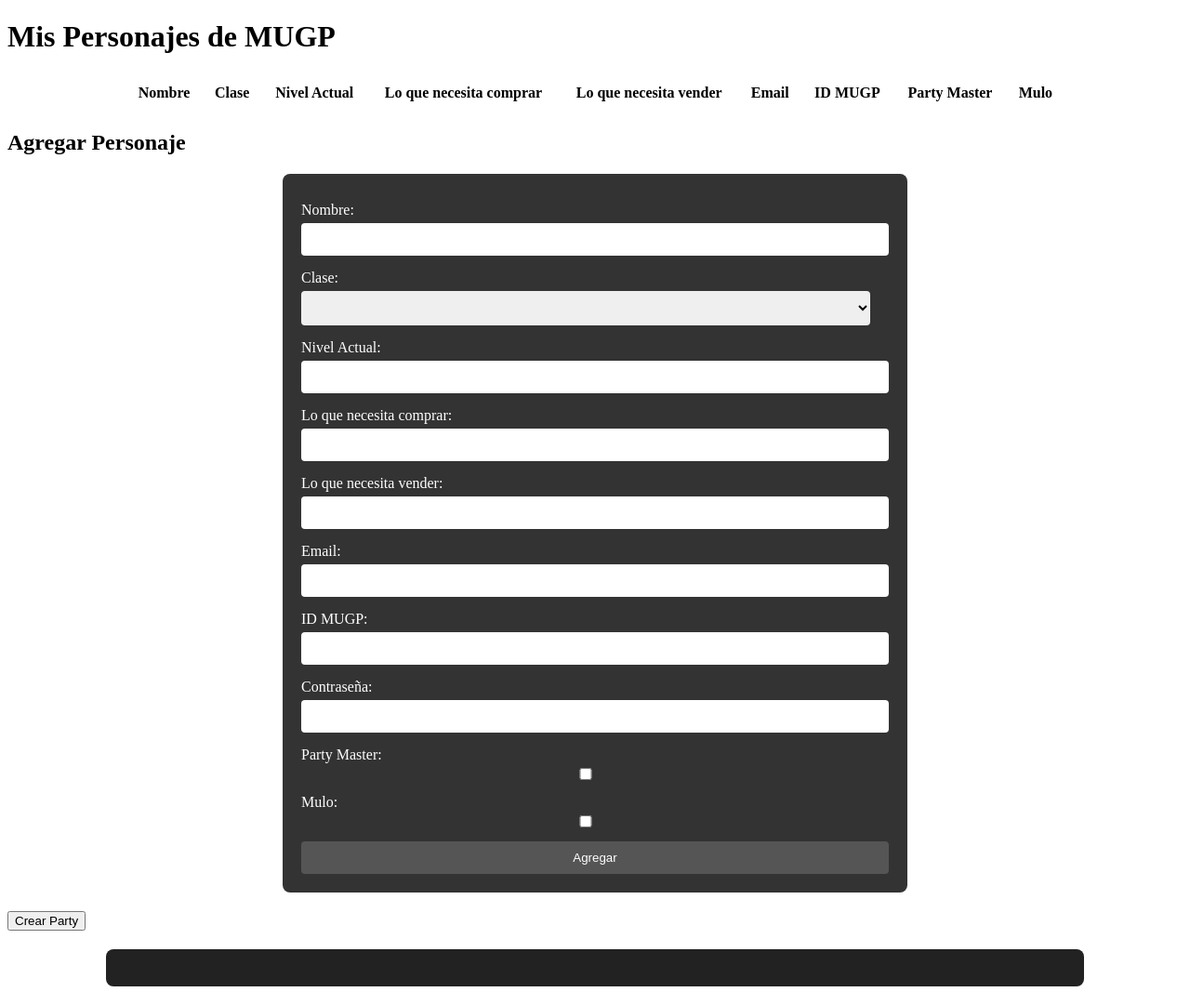
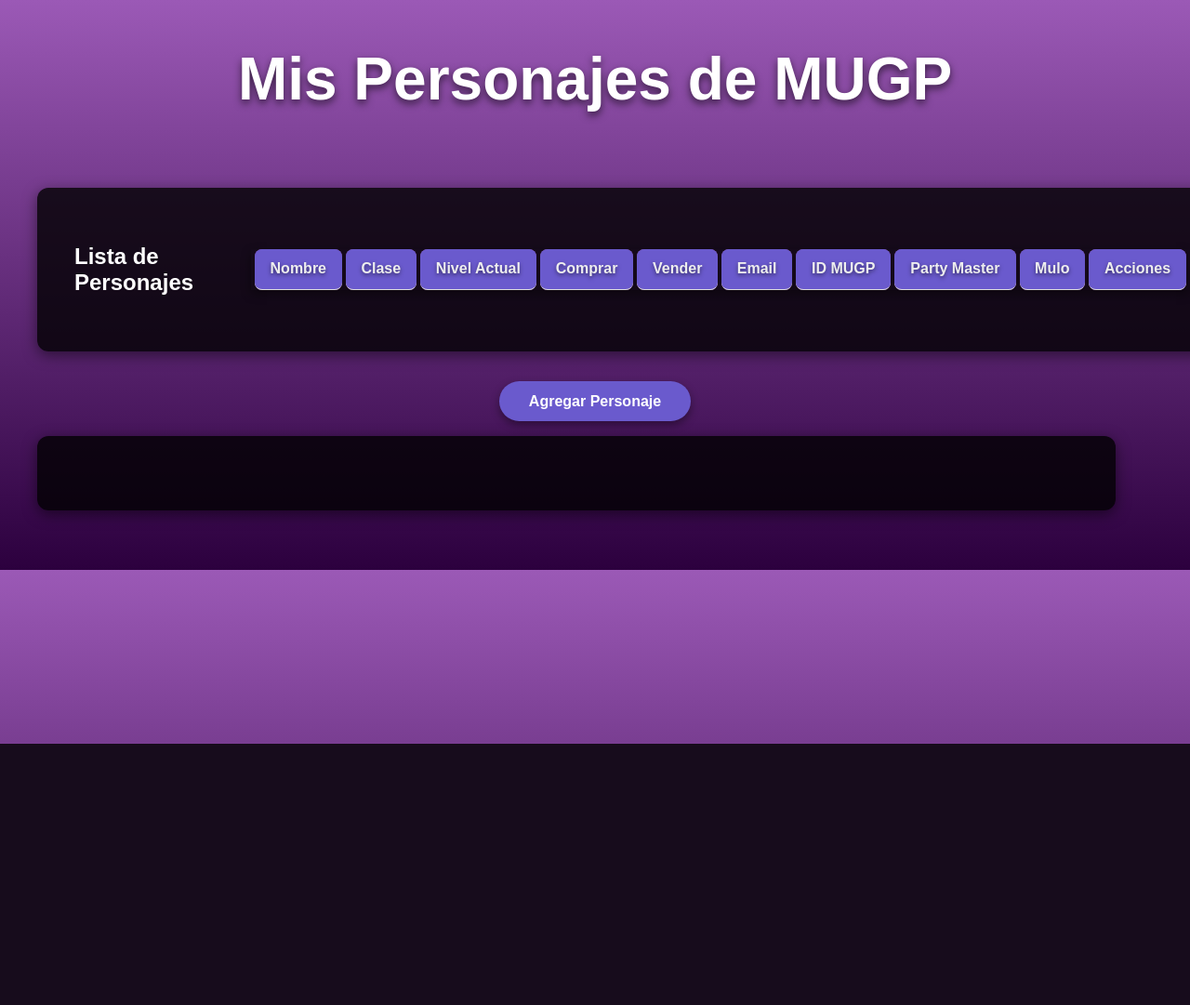
Before and after one commit to RaphaCarpio1532/mugp-manager, a Flask app: page / in a window 1280 px wide. Shown: the whole page at 93% size. After the commit the page ends 800 px from the top, so only its background shows below. Run offline with Flask 3, Linux system fonts and the light colour scheme; data that the repository does not hold is empty.

Commit message:
Implementa cambios en la aplicación

```diff
--- a/app.py
+++ b/app.py
@@ -1,17 +1,23 @@
-from flask import Flask, request, jsonify, render_template
+from flask import Flask, render_template, request, jsonify
 from flask_sqlalchemy import SQLAlchemy
 import os
 
 app = Flask(__name__)
 
-# Database Configuration
+# ==============================
+# Configuración de Base de Datos
+# ==============================
+
 BASE_DIR = os.path.abspath(os.path.dirname(__file__))
 app.config['SQLALCHEMY_DATABASE_URI'] = 'sqlite:///' + os.path.join(BASE_DIR, 'database.db')
 app.config['SQLALCHEMY_TRACK_MODIFICATIONS'] = False
 
 db = SQLAlchemy(app)
 
-# Database Models
+# ==============================
+# Definición de Modelos
+# ==============================
+
 class Character(db.Model):
     __tablename__ = 'characters'
     id = db.Column(db.Integer, primary_key=True)
@@ -34,7 +40,7 @@ class Class(db.Model):
 
 class Party(db.Model):
     id = db.Column(db.Integer, primary_key=True)
-    name = db.Column(db.String(100), nullable=False)
+    party_name = db.Column(db.String(100), nullable=False)
     members = db.relationship('Character', secondary='party_members', backref='parties')
 
 party_members = db.Table('party_members',
@@ -42,21 +48,25 @@ party_members = db.Table('party_members',
     db.Column('character_id', db.Integer, db.ForeignKey('characters.id'), primary_key=True)
 )
 
-# Main Route
+# ==============================
+# Rutas para Renderizado HTML
+# ==============================
+
 @app.route('/')
-def index():
+def homepage():
     return render_template('index.html')
 
-# Endpoint to Get Characters
-@app.route('/get_characters', methods=['GET'])
+# ==============================
+# Rutas de API - CRUD de Personajes
+# ==============================
+
+@app.route('/api/get_characters', methods=['GET'])
 def get_characters():
     characters = Character.query.all()
-    characters_list = []
-    for char in characters:
-        character_class_name = char.character_class.class_name if char.character_class else "Unknown"
-        characters_list.append([
+    characters_list = [
+        [
             char.name,
-            character_class_name,
+            char.character_class.class_name if char.character_class else "Unknown",
             char.level,
             char.to_buy,
             char.to_sell,
@@ -65,18 +75,18 @@ def get_characters():
             char.is_party_master,
             char.is_mule,
             char.id
-        ])
+        ]
+        for char in characters
+    ]
     return jsonify(characters_list)
 
-# Endpoint to Get Classes
-@app.route('/get_classes', methods=['GET'])
+@app.route('/api/get_classes', methods=['GET'])
 def get_classes():
     classes = Class.query.all()
     classes_list = [{'id': cls.id, 'class_name': cls.class_name} for cls in classes]
     return jsonify(classes_list)
 
-# Endpoint to Add a Character
-@app.route('/add_character', methods=['POST'])
+@app.route('/api/add_character', methods=['POST'])
 def add_character():
     try:
         data = request.get_json()
@@ -99,14 +109,44 @@ def add_character():
         print(f"Error al agregar personaje: {e}")
         return jsonify({'status': 'error', 'message': str(e)})
 
-# Endpoint to Create a Party
-@app.route('/add_party', methods=['POST'])
-def add_party():
+@app.route('/api/update_character/<int:character_id>', methods=['PUT'])
+def update_character(character_id):
+    data = request.get_json()
+    character = Character.query.get(character_id)
+    if character:
+        character.name = data['name']
+        character.class_id = data['class_id']
+        character.level = data['level']
+        character.to_buy = data.get('to_buy')
+        character.to_sell = data.get('to_sell')
+        character.email = data['email']
+        character.id_mugp = data['id_mugp']
+        character.password = data['password']
+        character.is_party_master = data.get('is_party_master', False)
+        character.is_mule = data.get('is_mule', False)
+        db.session.commit()
+        return jsonify({'status': 'success'})
+    return jsonify({'status': 'error', 'message': 'Personaje no encontrado'})
+
+@app.route('/api/delete_character/<int:character_id>', methods=['DELETE'])
+def delete_character(character_id):
+    character = Character.query.get(character_id)
+    if character:
+        db.session.delete(character)
+        db.session.commit()
+        return jsonify({'status': 'success'})
+    return jsonify({'status': 'error', 'message': 'Personaje no encontrado'})
+
+# ==============================
+# Rutas de API - Gestión de Parties
+# ==============================
+
+@app.route('/api/create_party', methods=['POST'])
+def create_party():
     data = request.get_json()
     new_party = Party(name=data['party_name'])
     db.session.add(new_party)
     db.session.commit()
-    # Add members to the party
     for char_id in data['character_ids']:
         character = Character.query.get(char_id)
         if character:
@@ -114,18 +154,24 @@ def add_party():
     db.session.commit()
     return jsonify({'status': 'success'})
 
-# Endpoint to Get Parties
-@app.route('/get_parties', methods=['GET'])
+@app.route('/api/get_parties', methods=['GET'])
 def get_parties():
     parties = Party.query.all()
-    parties_list = [{
-        'party_name': party.name,
-        'members': [{'name': member.name, 'level': member.level} for member in party.members],
-        'id': party.id
-    } for party in parties]
+    parties_list = [
+        {
+            'party_name': party.party_name,
+            'members': [{'name': member.name, 'level': member.level} for member in party.members],
+            'id': party.id
+        }
+        for party in parties
+    ]
     return jsonify(parties_list)
+
+# ==============================
+# Inicialización de la Base de Datos
+# ==============================
 
 if __name__ == '__main__':
     with app.app_context():
-        db.create_all()  # Create tables if they do not exist
+        db.create_all()
     app.run(debug=True)
--- a/static/css/styles.css
+++ b/static/css/styles.css
@@ -1,86 +1,219 @@
-#characters-table {
-    width: 80%;
-    margin: 0 auto;
-    border-collapse: collapse;
+/* =============================
+   Estilos Generales
+============================= */
+body {
+    font-family: 'Montserrat', sans-serif;
+    background: linear-gradient(to bottom, #9b59b6, #2c003e);
+    color: #fff;
+    margin: 0;
+    padding: 0;
+    display: flex;
+    flex-direction: column;
+    align-items: center;
+}
+
+/* =============================
+   Encabezado
+============================= */
+header {
+    width: 100%;
+    padding: 3rem 2rem;
     text-align: center;
 }
 
-#characters-table th, #characters-table td {
-    border: 1px solid #ffffff;
-    padding: 10px;
+header h1 {
+    font-size: 4rem;
+    font-weight: 700;
+    margin: 0;
+    text-shadow: 0 4px 8px rgba(0, 0, 0, 0.6);
 }
 
-#add-character-form {
-    width: 50%;
-    margin: 20px auto;
-    background-color: #333;
-    padding: 20px;
+/* =============================
+   Principal
+============================= */
+main {
+    width: 100%;
+    max-width: 1200px;
+    padding: 2rem;
+}
+
+/* =============================
+   Contenedor de la Lista de Personajes
+============================= */
+#characters-list-container {
+    display: flex;
+    justify-content: center;
+    align-items: center;
+    width: 100%; /* Ajuste para que ocupe todo el ancho de la pantalla */
+}
+
+.container {
+    width: 90%;
+    background: rgba(0, 0, 0, 0.8);
+    padding: 2.5rem;
+    border-radius: 12px;
+    box-shadow: 0 4px 15px rgba(0, 0, 0, 0.5);
+    margin-bottom: 2rem;
+}
+
+/* =============================
+   Formulario y Campos de Entrada
+============================= */
+form {
+    display: flex;
+    flex-direction: column;
+    gap: 1rem;
+    align-items: center;
+}
+
+label {
+    font-weight: 500;
+    text-shadow: 0 2px 5px rgba(0, 0, 0, 0.5);
+}
+
+input[type="text"],
+input[type="number"],
+input[type="email"],
+input[type="password"],
+select {
+    padding: 10px;
+    width: 100%;
+    max-width: 300px;
+    border: 1px solid #6a5acd;
+    border-radius: 8px;
+    font-size: 1rem;
+    background-color: #ffffff;
+    color: #333333;
+}
+
+/* =============================
+   Botones Generales
+============================= */
+button {
+    background-color: #2c1535;
+    color: white;
+    padding: 0.8rem 1.5rem;
+    border: none;
+    border-radius: 25px;
+    font-weight: 700;
+    cursor: pointer;
+    transition: background-color 0.3s ease, box-shadow 0.3s ease;
+    box-shadow: 0 4px 10px rgba(0, 0, 0, 0.4);
+    margin-top: 1rem;
+}
+
+button:hover {
+    background-color: #8d4ea7;
+    box-shadow: 0 6px 15px rgba(0, 0, 0, 0.6);
+}
+
+#open-modal-button {
+    background-color: #6a5acd;
+    color: #ffffff;
+    padding: 0.8rem 2rem;
+    margin: 1rem auto;
+    display: block;
+    font-size: 1rem;
+}
+
+/* =============================
+   Tabla de Personajes
+============================= */
+table {
+    width: 100%;
+    max-width: 100%;
+    margin: 0 auto;
+    border-collapse: separate;
+    border-spacing: 0.3rem 0;
+    box-shadow: 0 4px 10px rgba(0, 0, 0, 0.4);
+}
+
+table th, table td {
+    padding: 0.8rem 1rem; /* Espacio adicional para un diseño más limpio */
+    text-align: center;
+    border-bottom: 1px solid #ddd;
+    font-size: 1rem;
+}
+
+table th {
+    background-color: #6a5acd;
+    color: #eeeeee;
+    text-shadow: 0 2px 4px rgba(0, 0, 0, 0.5);
     border-radius: 8px;
 }
 
-#add-character-form label {
-    display: block;
-    margin-top: 10px;
-    color: #ffffff;
+table thead tr {
+    background-color: #8d4ea7;
+    color: #fff;
 }
 
-#add-character-form input, #add-character-form select {
-    width: calc(100% - 20px);
-    padding: 10px;
-    margin: 5px 0;
-    border: none;
-    border-radius: 4px;
+/* =============================
+   Modal
+============================= */
+.modal {
+    display: flex;
+    align-items: center;
+    justify-content: center;
+    position: fixed;
+    z-index: 1000;
+    left: 0;
+    top: 0;
+    width: 100%;
+    height: 100%;
+    background-color: rgba(0, 0, 0, 0.5);
 }
 
-#add-character-form button {
-    width: 100%;
-    padding: 10px;
-    background-color: #555;
+.modal-content {
+    background-color: #2c003e;
     color: #ffffff;
-    border: none;
-    border-radius: 4px;
-    cursor: pointer;
-    margin-top: 10px;
+    padding: 30px;
+    border-radius: 12px;
+    width: 80%;
+    max-width: 400px;
+    box-shadow: 0 8px 20px rgba(0, 0, 0, 0.6);
 }
 
-#add-character-form button:hover {
-    background-color: #777;
+.close-button {
+    position: absolute;
+    top: 10px;
+    right: 10px;
+    font-size: 24px;
+    font-weight: bold;
+    color: #8d4ea7;
+    cursor: pointer;
+    background: none;
+    border: none;
+    outline: none;
+}
+.close-button:hover {
+    color: #2c1535;
 }
 
-#parties-container {
-    width: 80%;
-    margin: 20px auto;
-    padding: 20px;
-    background-color: #222;
-    border-radius: 8px;
+/* =============================
+   Botones de Acción (Modificar y Eliminar)
+============================= */
+.edit-button, .delete-button {
+    padding: 0.4rem 0.8rem;
+    margin: 0.2rem;
+    border: none;
+    border-radius: 5px;
+    font-weight: bold;
+    cursor: pointer;
+    color: white;
 }
 
-.party-box {
-    background-color: #444;
-    padding: 10px;
-    margin-bottom: 10px;
-    border-radius: 4px;
+.edit-button {
+    background-color: #4caf50;
 }
 
-.party-box h3 {
-    color: #ffffff;
+.delete-button {
+    background-color: #f44336;
 }
 
-.party-box ul {
-    list-style-type: none;
-    padding: 0;
-    color: #ffffff;
+.edit-button:hover {
+    background-color: #45a049;
 }
 
-.party-box button {
-    padding: 5px 10px;
-    background-color: #555;
-    color: #ffffff;
-    border: none;
-    border-radius: 4px;
-    cursor: pointer;
+.delete-button:hover {
+    background-color: #e53935;
 }
-
-.party-box button:hover {
-    background-color: #777;
-}
--- a/templates/index.html
+++ b/templates/index.html
@@ -7,85 +7,110 @@
     <link rel="stylesheet" href="{{ url_for('static', filename='css/styles.css') }}">
 </head>
 <body>
+    <header>
         <h1>Mis Personajes de MUGP</h1>
+    </header>
 
+    <main>
+        <!-- Contenedor para la lista de personajes -->
+        <div class="container" id="characters-list-container">
+            <h2>Lista de Personajes</h2>
             <table id="characters-table">
                 <thead>
                     <tr>
                         <th>Nombre</th>
                         <th>Clase</th>
                         <th>Nivel Actual</th>
-                <th>Lo que necesita comprar</th>
-                <th>Lo que necesita vender</th>
+                        <th>Comprar</th>
+                        <th>Vender</th>
                         <th>Email</th>
                         <th>ID MUGP</th>
                         <th>Party Master</th>
                         <th>Mulo</th>
+                        <th>Acciones</th>
                     </tr>
                 </thead>
                 <tbody>
                     <!-- Aquí se llenarán los datos -->
                 </tbody>
             </table>
+        </div>
 
+
+        <!-- Botón para abrir el modal -->
+<button id="open-modal-button">Agregar Personaje</button>
+
+<!-- Modal para el formulario -->
+<div id="modal" class="modal" style="display: none;">
+    <div class="modal-content">
+        <span class="close-button" id="close-modal-button">&times;</span>
+        <h2>Agregar Personaje</h2>
+        <form id="add-character-form">
+            <!-- Contenedor para agregar un personaje -->
+        <div class="container" id="form-container">
             <h2>Agregar Personaje</h2>
             <form id="add-character-form">
                 <label for="name">Nombre:</label>
-        <input type="text" id="name" name="name" required><br>
+                <input type="text" id="name" name="name" required>
 
                 <label for="class">Clase:</label>
                 <select id="class" name="class" required>
                     <!-- Las opciones de clases se llenarán dinámicamente con JavaScript -->
-        </select><br>
+                </select>
 
                 <label for="level">Nivel Actual:</label>
-        <input type="number" id="level" name="level" required><br>
+                <input type="number" id="level" name="level" required>
 
-        <label for="to_buy">Lo que necesita comprar:</label>
-        <input type="text" id="to_buy" name="to_buy"><br>
+                <label for="to_buy">Comprar:</label>
+                <input type="text" id="to_buy" name="to_buy">
 
-        <label for="to_sell">Lo que necesita vender:</label>
-        <input type="text" id="to_sell" name="to_sell"><br>
+                <label for="to_sell">Vender:</label>
+                <input type="text" id="to_sell" name="to_sell">
 
                 <label for="email">Email:</label>
-        <input type="email" id="email" name="email" required><br>
+                <input type="email" id="email" name="email" required>
 
                 <label for="id_mugp">ID MUGP:</label>
-        <input type="text" id="id_mugp" name="id_mugp" required><br>
+                <input type="text" id="id_mugp" name="id_mugp" required>
 
                 <label for="password">Contraseña:</label>
-        <input type="password" id="password" name="password" required><br>
+                <input type="password" id="password" name="password" required>
 
                 <label for="is_party_master">Party Master:</label>
-        <input type="checkbox" id="is_party_master" name="is_party_master"><br>
+                <input type="checkbox" id="is_party_master" name="is_party_master">
 
                 <label for="is_mule">Mulo:</label>
-        <input type="checkbox" id="is_mule" name="is_mule"><br>
+                <input type="checkbox" id="is_mule" name="is_mule">
 
-        <button type="submit">Agregar</button>
+                <button type="submit">Agregar Personaje</button>
             </form>
+        </div>
+        </form>
+    </div>
+</div>
 
-    <!-- Botón para mostrar el formulario de creación de parties -->
-    <button id="create-party-btn" onclick="showCreatePartyForm()">Crear Party</button>
 
-    <!-- Contenedor para el formulario de crear party -->
-    <div id="party-form-container" style="display: none;">
+
+
+        <!-- Contenedor para crear party -->
+        <div class="container" id="party-form-container" style="display: none;">
             <h2>Crear Party</h2>
             <form id="create-party-form">
                 <label for="party-name">Nombre del Party:</label>
-            <input type="text" id="party-name" name="party-name" required><br>
+                <input type="text" id="party-name" name="party-name" required>
 
                 <label for="party-members">Selecciona personajes:</label>
                 <select id="party-members" name="party-members" multiple required>
                     <!-- Las opciones de personajes se llenarán dinámicamente con JavaScript -->
-            </select><br>
+                </select>
 
                 <button type="submit">Crear Party</button>
             </form>
         </div>
 
         <!-- Contenedor donde se mostrarán los parties -->
-    <div id="parties-container"></div>
+        <div class="container" id="parties-container"></div>
+    </main>
 
     <script src="{{ url_for('static', filename='js/script.js') }}"></script>
 </body>
```
Also changed, not shown: schema.sql (+52 -14 lines), static/css/favicon.ico (deleted). Lines whose indentation alone changed are shown as unchanged.
